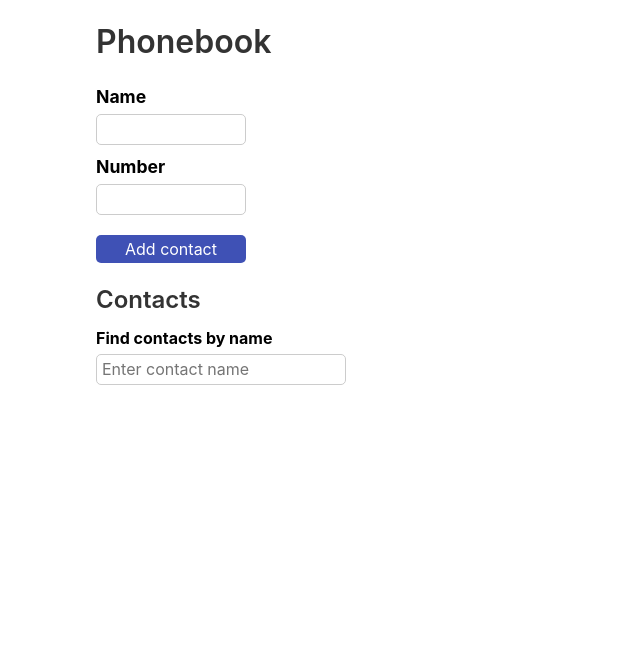
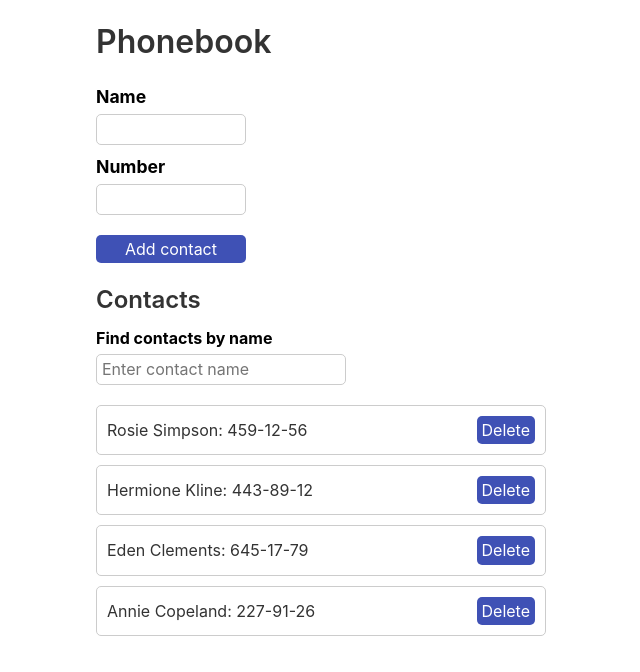
Before and after one commit to ProtasevichOleg/goit-react-hw-03-phonebook, a React (Create React App) app: page / in a window 1280 px wide. Shown: the top 672 px of the page, without its empty margins (164-804 px from the left). Built offline with nearby package versions, Linux system fonts and the light colour scheme.

Commit message:
Implement contacts persistence using localStorage

```diff
--- a/src/components/App.jsx
+++ b/src/components/App.jsx
@@ -13,6 +13,28 @@ class App extends Component {
     contacts: [],
     filter: '',
   };
+
+  componentDidMount() {
+    const contacts = localStorage.getItem('contacts');
+    if (contacts) {
+      this.setState({ contacts: JSON.parse(contacts) });
+    } else {
+      this.setState({
+        contacts: [
+          { id: 'id-1', name: 'Rosie Simpson', number: '459-12-56' },
+          { id: 'id-2', name: 'Hermione Kline', number: '443-89-12' },
+          { id: 'id-3', name: 'Eden Clements', number: '645-17-79' },
+          { id: 'id-4', name: 'Annie Copeland', number: '227-91-26' },
+        ],
+      });
+    }
+  }
+
+  componentDidUpdate(prevProps, prevState) {
+    if (prevState.contacts !== this.state.contacts) {
+      localStorage.setItem('contacts', JSON.stringify(this.state.contacts));
+    }
+  }
 
   handleSearchInputChange = ({ target: { name, value } }) => {
     this.setState({
```
Also changed, not shown: 1 other file (tests, documents, lock files or other folders).
